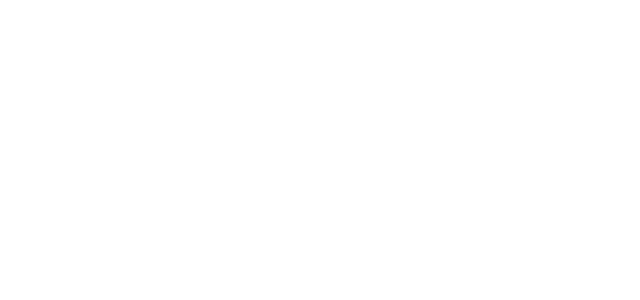
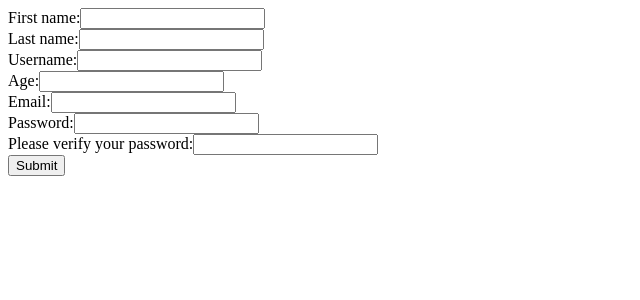
Before and after one commit to Adriana2288/skillswap-frontend, a React (Create React App) app: page /api/signup in a window 1280 px wide. Shown: the top 300 px of the page, without its empty margins (0-640 px from the left). Built offline with nearby package versions, Linux system fonts and the light colour scheme.

Commit message:
sorted login and signup

```diff
--- a/src/App.js
+++ b/src/App.js
@@ -1,13 +1,15 @@
 import React, { Component } from "react";
 import { BrowserRouter as Router, Route } from "react-router-dom";
 import SignUp from "./components/SignUp";
+import LogIn from "./components/LogIn"
 
 class App extends Component {
   render() {
     return (
       <Router>
         <div>
-          <Route path="/signup" component={SignUp} />
+          <Route path="/api/signup" component={SignUp} />
+          <Route path="/api/login" component={LogIn} />
         </div>
       </Router>
     );
--- /dev/null
+++ b/src/components/LogIn.js
@@ -0,0 +1,77 @@
+import React, { Component } from "react";
+import axios from "axios";
+
+class LogIn extends Component {
+    constructor() {
+      super();
+      this.state = {
+        email: "",
+        password: "",
+      };
+    }
+
+    onChangeEmail = (e) => {
+      this.setState({ email: e.target.value });
+    };
+
+    onChangePassword = (e) => {
+      this.setState({ password: e.target.value });
+    };
+
+    onSubmit = (e) => {
+      e.preventDefault();
+
+      const data = {
+        email: this.state.email,
+        password: this.state.password,
+      };
+
+      axios
+        .post("http://localhost:3000/api/user/login", JSON.stringify(data), {
+          headers: {
+            "Content-Type": "application/json",
+          },
+        })
+        .then((res) => {
+          console.log(res);
+          this.setState({
+            email: "",
+            password: ""
+          });
+          this.props.history.push("/");
+        })
+        .catch((error) => {
+          console.log(error);
+        });
+    };
+
+    render() {
+      return (
+        <div className="container">
+          <form onSubmit={this.onSubmit}>
+           <label>
+              Email:
+              <input
+                type="text"
+                value={this.state.email}
+                onChange={this.onChangeEmail}
+              />
+            </label>
+            <br/>
+            <label>
+              Password:
+              <input
+                type="password"
+                value={this.state.password}
+                onChange={this.onChangePassword}
+              />
+            </label>
+            <br/>
+            <input type="submit" value="Submit" />
+          </form>
+        </div>
+      );
+    }
+  }
+
+  export default LogIn;
--- a/src/components/SignUp.js
+++ b/src/components/SignUp.js
@@ -1,16 +1,17 @@
 import React, { Component } from "react";
 import axios from "axios";
 
-class CreateProfile extends Component {
+class Registration extends Component {
   constructor() {
     super();
     this.state = {
       first_name: "",
       last_name: "",
       username: "",
+      age: "",
+      email: "",
       password: "",
-      email: "",
-      age: "",
+      repeat_password: "",
     };
   }
   onChangeFirstName = (e) => {
@@ -25,16 +26,20 @@ class CreateProfile extends Component {
     this.setState({ username: e.target.value });
   };
 
-  onChangePassword = (e) => {
-    this.setState({ password: e.target.value });
+  onChangeAge = (e) => {
+    this.setState({ age: e.target.value });
   };
 
   onChangeEmail = (e) => {
     this.setState({ email: e.target.value });
   };
 
-  onChangeAge = (e) => {
-    this.setState({ age: e.target.value });
+  onChangePassword = (e) => {
+    this.setState({ password: e.target.value });
+  };
+
+  onChangeRepeatPassword = (e) => {
+    this.setState({ repeat_password: e.target.value });
   };
 
   onSubmit = (e) => {
@@ -44,13 +49,14 @@ class CreateProfile extends Component {
       first_name: this.state.first_name,
       last_name: this.state.last_name,
       username: this.state.username,
+      age: this.state.age,
+      email: this.state.email,
       password: this.state.password,
-      email: this.state.email,
-      age: this.state.age,
+      repeat_password: this.state.repeat_password,
     };
 
     axios
-      .post("http://localhost:5001/api/signup", JSON.stringify(data), {
+      .post("http://localhost:3000/api/user/signup", JSON.stringify(data), {
         headers: {
           "Content-Type": "application/json",
         },
@@ -61,9 +67,10 @@ class CreateProfile extends Component {
           first_name: "",
           last_name: "",
           username: "",
+          age: "",
+          email: "",
           password: "",
-          email: "",
-          age: "",
+          repeat_password: ""
         });
         this.props.history.push("/");
       })
@@ -105,11 +112,11 @@ class CreateProfile extends Component {
           </label>
           <br/>
           <label>
-            Password:
+            Age:
             <input
               type="text"
-              value={this.state.password}
-              onChange={this.onChangePassword}
+              value={this.state.age}
+              onChange={this.onChangeAge}
             />
           </label>
           <br/>
@@ -123,14 +130,24 @@ class CreateProfile extends Component {
           </label>
           <br/>
           <label>
-            Age:
+            Password:
             <input
-              type="text"
-              value={this.state.age}
-              onChange={this.onChangeAge}
+              type="password"
+              value={this.state.password}
+              onChange={this.onChangePassword}
             />
           </label>
           <br/>
+          <label>
+            Please verify your password:
+            <input
+              type="password"
+              value={this.state.repeat_password}
+              onChange={this.onChangeRepeatPassword}
+            />
+          </label>
+          <br/>
+
           <input type="submit" value="Submit" />
         </form>
       </div>
@@ -138,4 +155,4 @@ class CreateProfile extends Component {
   }
 }
 
-export default CreateProfile;
+export default Registration;
```
